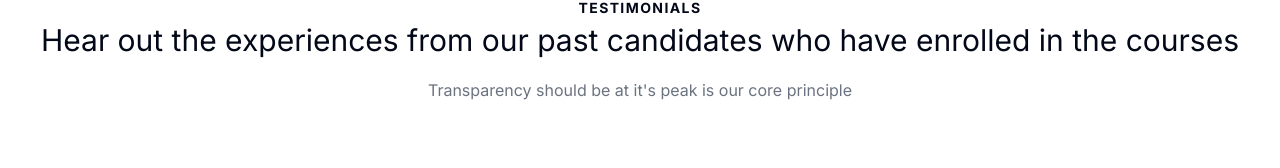
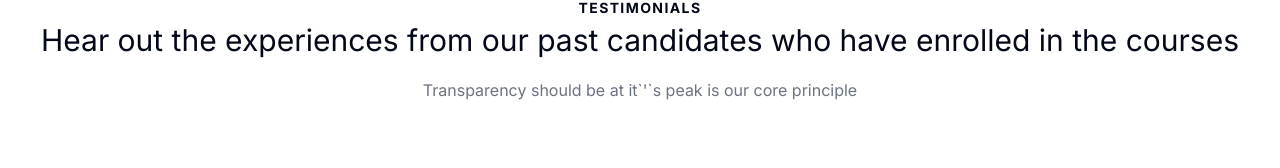
Before and after one commit to XCoder-Ayush/lms, a Next.js app: page /testimonials in a window 1280 px wide. Shown: the part 163-331 px from the top of the page. Built offline with nearby package versions, Linux system fonts and the light colour scheme; no server answers.

Commit message:
Build Issue Configured.

```diff
--- a/src/app/contact-us/page.tsx
+++ b/src/app/contact-us/page.tsx
@@ -78,7 +78,7 @@ function page() {
                       name="name"
                       id="name"
                       placeholder="Sarah Parker"
-                      require
+                      required
                     />
                   </div>
                 </div>
--- a/src/app/testimonials/page.tsx
+++ b/src/app/testimonials/page.tsx
@@ -46,7 +46,7 @@ export default function page() {
               data-aos-duration={1000}
               className="text-center text-gray-500 aos-init aos-animate"
             >
-              Transparency should be at it's peak is our core principle
+              Transparency should be at it`&apos;`s peak is our core principle
             </p>
           </div>
         </div>
```
